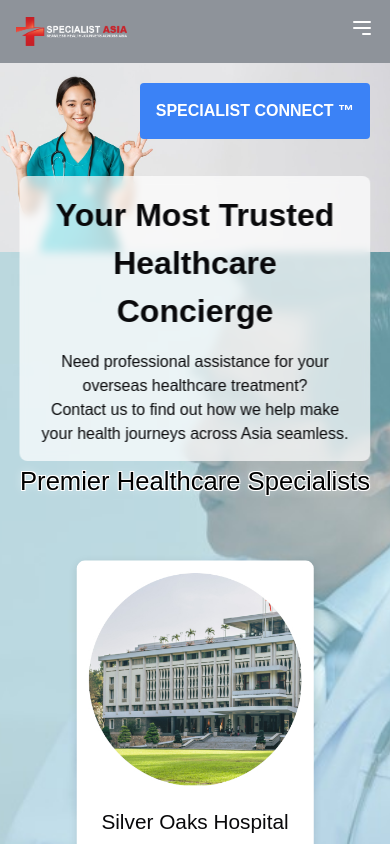
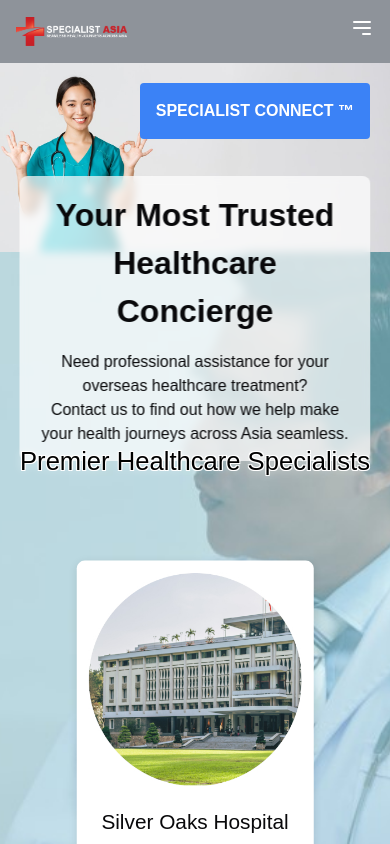
Before and after one commit to ywlee8888/funderasia_nextjs, a Next.js app: page / in a window 390 px wide. Shown: the top 844 px of the page. Built offline with nearby package versions, Linux system fonts and the light colour scheme.

Commit message:
Update Media Queries Moblie Screen

```diff
--- a/components/banners/bannerconcierge.module.css
+++ b/components/banners/bannerconcierge.module.css
@@ -163,7 +163,7 @@
   .title {
     font-size: 1.6rem;
     padding: 10px;
-    padding-top: 100px; /* Adds space at the top */
+    padding-top: 80px; /* Adds space at the top */
     padding-bottom: 50px; /* Adds space at the top */
   }
 }
```
